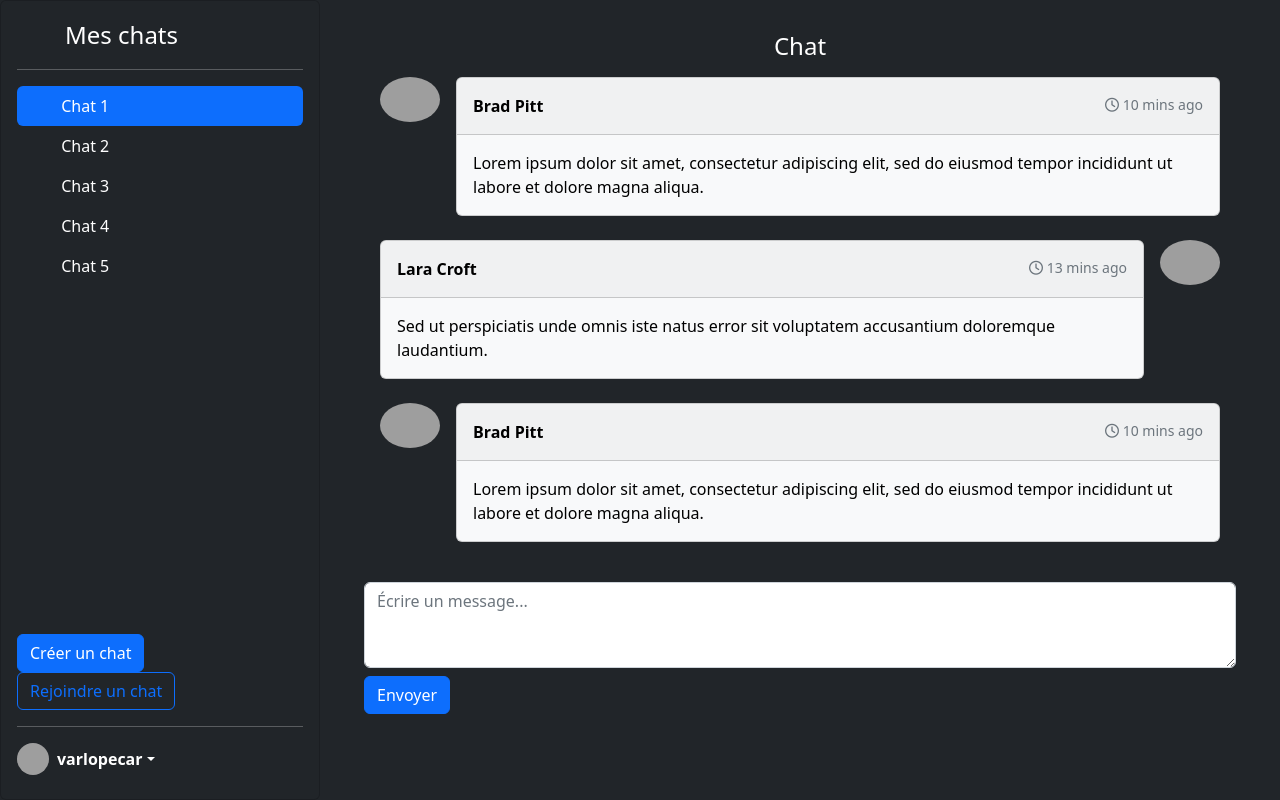
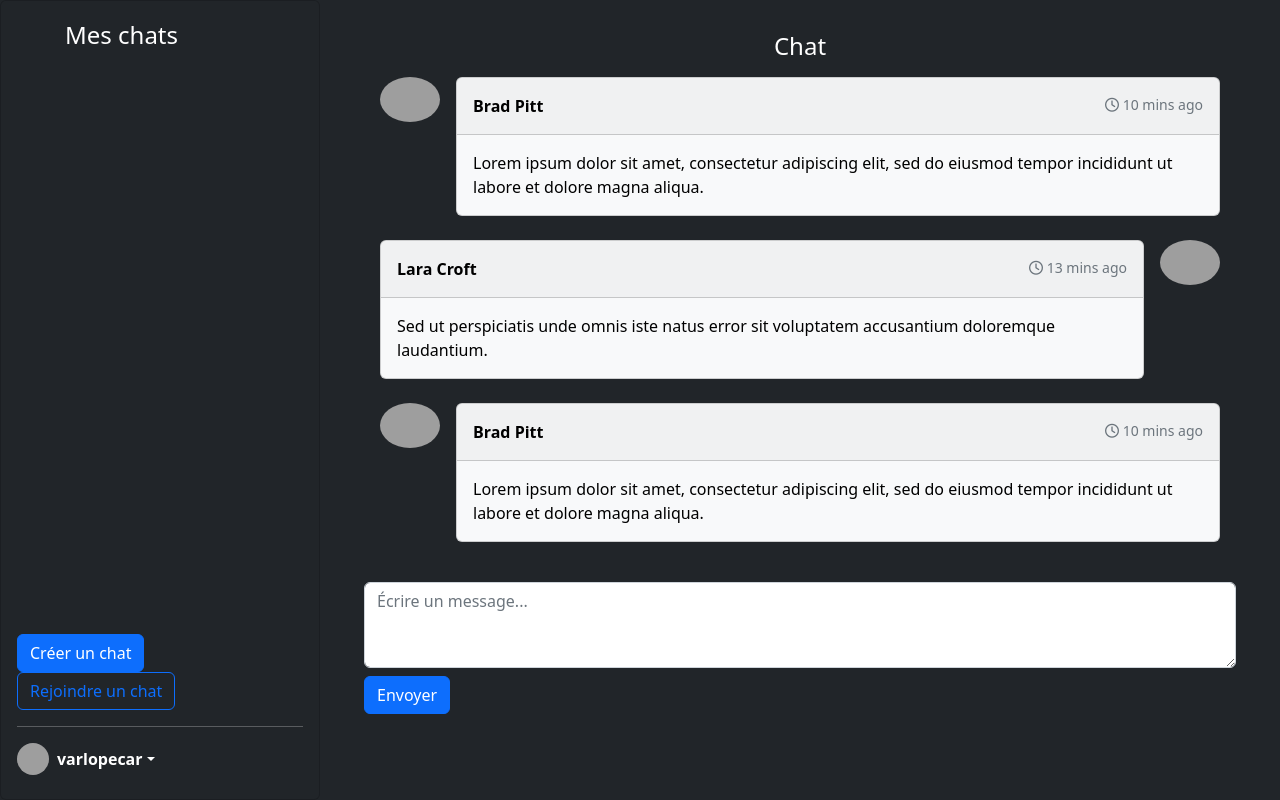
Before and after one commit to ShakaFT/send-your-chat, a Symfony app: template templates/chat/chats.html.twig in a window 1280 px wide. Run offline with Twig, Linux system fonts and the light colour scheme; the template is opened without the code that fills it, so the values that code supplies are empty; some libraries are stand-ins or nearby versions; grey boxes are pictures that could not be loaded.

Commit message:
merge main into get_chats

```diff
--- a/templates/chat/chats.html.twig
+++ b/templates/chat/chats.html.twig
@@ -26,39 +26,18 @@
 					<svg class="bi pe-none me-2" width="40" height="32"><use xlink:href="#bootstrap"/></svg>
 					<span class="fs-4">Mes chats</span>
 				</a>
-				<hr>
+
 				<ul class="nav nav-pills flex-column mb-auto">
-					<li class="nav-item">
-						<a href="#" class="nav-link active" aria-current="page">
-							<svg class="bi pe-none me-2" width="16" height="16"><use xlink:href="#home"/></svg>
-							Chat 1
-						</a>
-					</li>
-					<li>
-						<a href="#" class="nav-link text-white">
-							<svg class="bi pe-none me-2" width="16" height="16"><use xlink:href="#speedometer2"/></svg>
-							Chat 2
-						</a>
-					</li>
-					<li>
-						<a href="#" class="nav-link text-white">
-							<svg class="bi pe-none me-2" width="16" height="16"><use xlink:href="#table"/></svg>
-							Chat 3
-						</a>
-					</li>
-					<li>
-						<a href="#" class="nav-link text-white">
-							<svg class="bi pe-none me-2" width="16" height="16"><use xlink:href="#grid"/></svg>
-							Chat 4
-						</a>
-					</li>
-					<li>
-						<a href="#" class="nav-link text-white">
-							<svg class="bi pe-none me-2" width="16" height="16"><use xlink:href="#people-circle"/></svg>
-							Chat 5
-						</a>
-					</li>
+					{% for chat in chats %}
+						<li class="nav-item">
+							<a href="#" class="nav-link {{currentChat.getId() is same as chat.getId() ? 'active' : 'text-white'}}" aria-current="page">
+								<svg class="bi pe-none me-2" width="16" height="16"><use xlink:href="#home"/></svg>
+								{{ chat.name }}
+							</a>
+						</li>
+					{% endfor %}
 				</ul>
+
 				<div class="position-sticky bottom-0">
 					<div class="button-container">
 						<a href="{{ path('create_chats') }}" class="btn btn-primary">Créer un chat</a>
--- a/templates/chat/modal.html.twig
+++ /dev/null
@@ -1,4 +0,0 @@
-{% block body %}
-	{% include 'chat/chats.html.twig' %}
-	{% include 'shared/modal.html.twig' %}
-{% endblock %}
```
Also changed, not shown: src/Controller/ChatController.php (+8 -4 lines).
